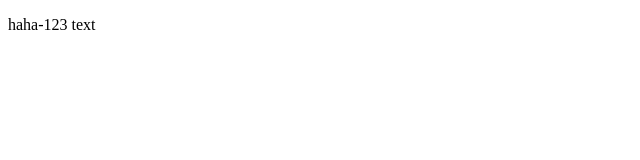
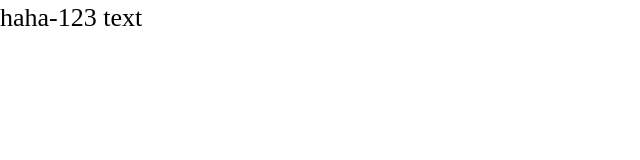
Before and after one commit to haha-123/haha-123.github.io, a website: page index.html in a window 1280 px wide. Shown: the whole page, without its empty margins (0-640 px from the left). Drawn offline with Linux system fonts and the light colour scheme.

Commit message:
import style

```diff
--- a/index.html
+++ b/index.html
@@ -5,6 +5,7 @@
     <meta name="viewport" content="width=device-width, initial-scale=1.0">
     <meta http-equiv="X-UA-Compatible" content="ie=edge">
     <title>Document</title>
+    <link href="./styles/index.css" rel="stylesheet">
 </head>
 <body>
     <p>haha-123 text</p>
```
